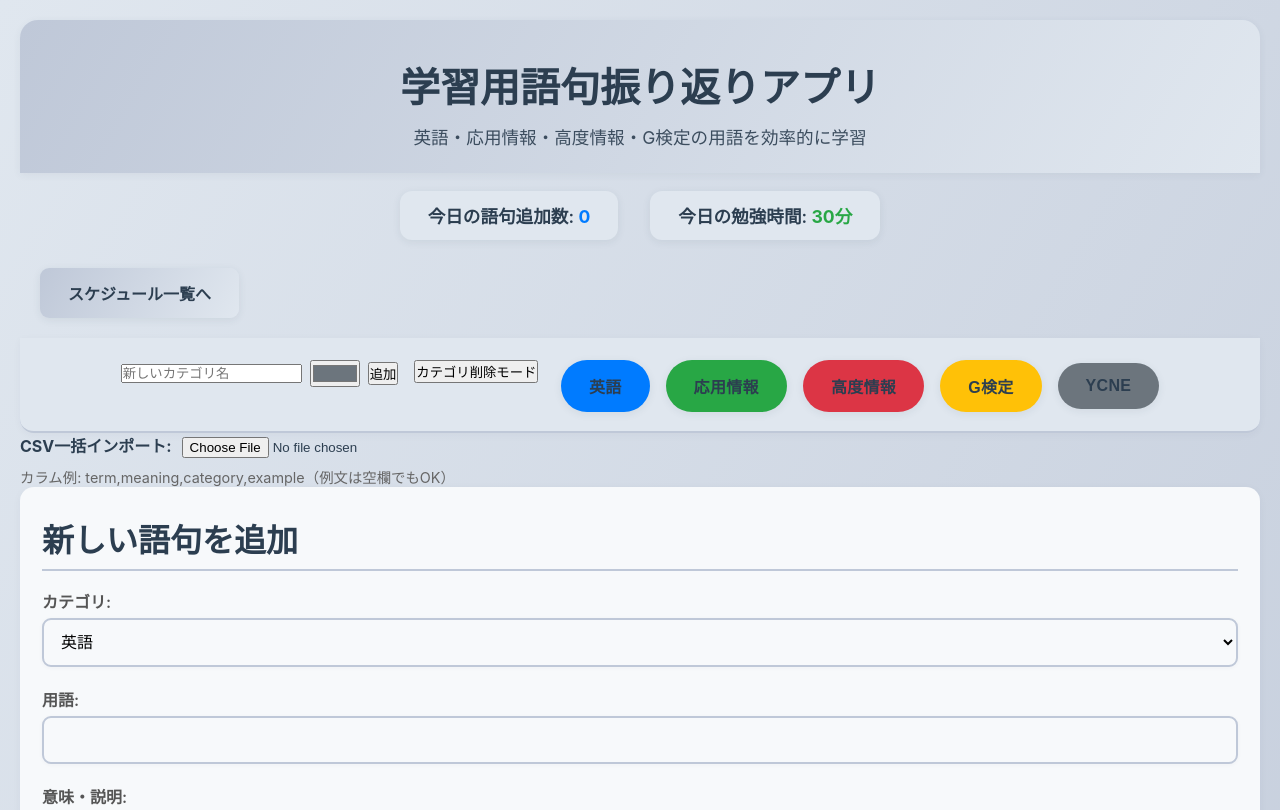
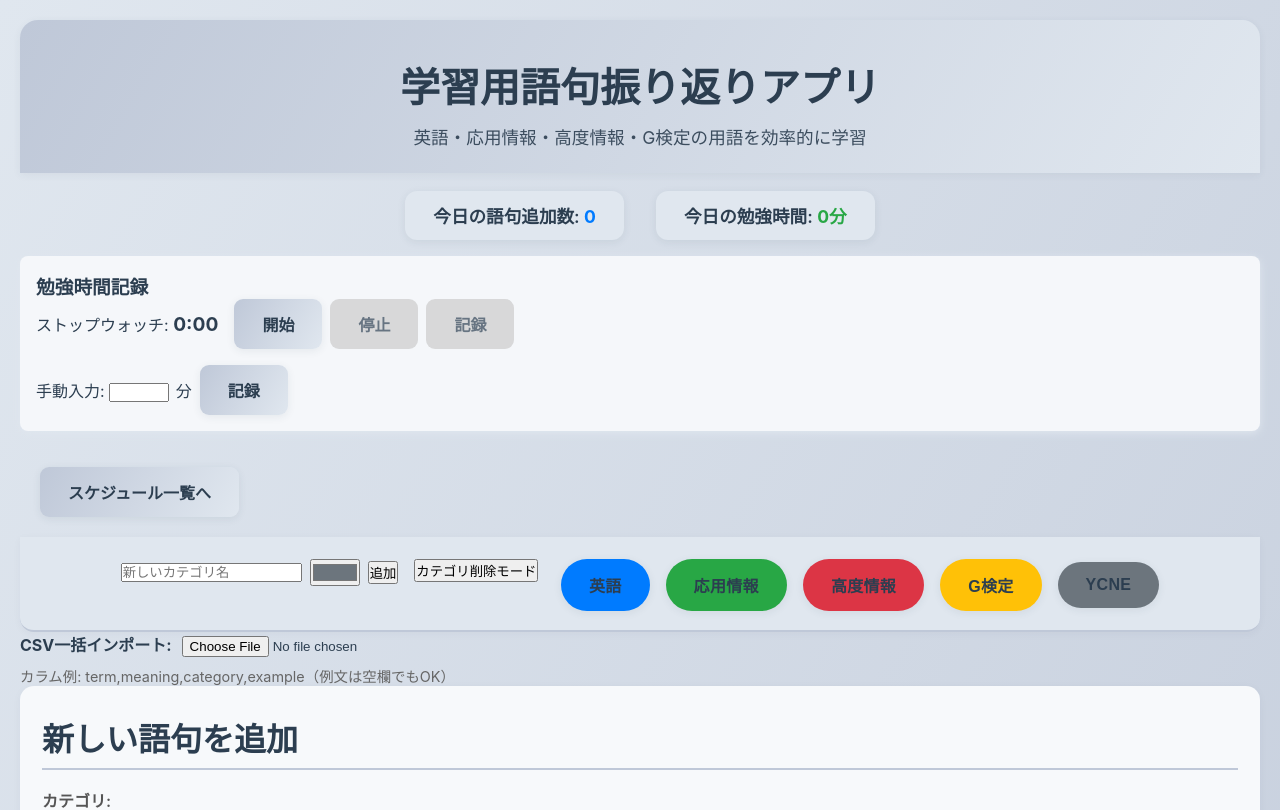
Before and after one commit to Yusei-Maekawa/NewWord, a React (Create React App) app: page / in a window 1280 px wide. Shown: the top 810 px of the page. Built offline with nearby package versions, Linux system fonts and the light colour scheme.

Commit message:
勉強記録方法追加(手入力＆ストップウォッチ)

```diff
--- a/src/App.tsx
+++ b/src/App.tsx
@@ -13,7 +13,8 @@ import SchedulePage from './components/SchedulePage';
 import EditTermModal from './components/EditTermModal';
 import Notification from './components/Notification';
 import { useTerms } from './hooks/useTerms';
-import { Term } from './types';
+import { Term, StudyLog } from './types';
+import StudyTimeInput from './components/StudyTimeInput';
 import './styles/App.css';
 
 const App: React.FC = () => {
@@ -23,6 +24,7 @@ const App: React.FC = () => {
   const [editTerm, setEditTerm] = useState<Term | null>(null);
   const [notification, setNotification] = useState<{ message: string; type: 'success' | 'error' } | null>(null);
   const [showSchedule, setShowSchedule] = useState(false);
+  const [studyLogs, setStudyLogs] = useState<StudyLog[]>([]);
 
   const handleAddTerm = (termData: Omit<Term, 'id' | 'createdAt'>) => {
     addTerm(termData);
@@ -48,8 +50,26 @@ const App: React.FC = () => {
   const today = format(new Date(), 'yyyy-MM-dd');
   // 今日の語句追加数
   const todayTerms = terms.filter(t => t.createdAt?.slice(0, 10) === today).length;
-  // 今日の勉強時間（ダミー: 例として30分固定）
-  const todayTime = 30; // 本来はstudyLogsから集計
+  // 今日の勉強時間（studyLogsから集計）
+  const todayTime = studyLogs.filter(log => log.date === today).reduce((sum, log) => sum + log.amount, 0);
+
+  // 勉強時間記録（ストップウォッチ・手動入力）
+  const handleRecordTime = (minutes: number) => {
+    // 例: カテゴリは現在選択中のもの、なければ'all'
+    const category = activeCategory === 'all' ? 'all' : activeCategory;
+    // 既存の同日・同カテゴリがあれば加算
+    setStudyLogs(prev => {
+      const idx = prev.findIndex(log => log.date === today && log.category === category);
+      if (idx !== -1) {
+        const updated = [...prev];
+        updated[idx] = { ...updated[idx], amount: updated[idx].amount + minutes };
+        return updated;
+      } else {
+        return [...prev, { date: today, category, amount: minutes }];
+      }
+    });
+    setNotification({ message: `勉強時間を${minutes}分記録しました！`, type: 'success' });
+  };
 
   return (
     <div className="app-container">
@@ -62,6 +82,7 @@ const App: React.FC = () => {
           今日の勉強時間: <span style={{ color: '#28a745', fontWeight: 700 }}>{todayTime}分</span>
         </div>
       </div>
+      <StudyTimeInput onRecord={handleRecordTime} />
       <button className="btn" style={{ margin: '20px' }} onClick={() => setShowSchedule(true)}>スケジュール一覧へ</button>
       {showSchedule ? (
         <SchedulePage terms={terms} onBack={() => setShowSchedule(false)} />
--- /dev/null
+++ b/src/components/StudyTimeInput.tsx
@@ -0,0 +1,74 @@
+import React, { useState, useRef } from 'react';
+
+interface StudyTimeInputProps {
+  onRecord: (minutes: number) => void;
+}
+
+const StudyTimeInput: React.FC<StudyTimeInputProps> = ({ onRecord }) => {
+  // ストップウォッチ用
+  const [isRunning, setIsRunning] = useState(false);
+  const [seconds, setSeconds] = useState(0);
+  const intervalRef = useRef<NodeJS.Timeout | null>(null);
+
+  // 手動入力用
+  const [manualMinutes, setManualMinutes] = useState('');
+
+  // ストップウォッチ開始
+  const handleStart = () => {
+    if (!isRunning) {
+      setIsRunning(true);
+      intervalRef.current = setInterval(() => {
+        setSeconds(prev => prev + 1);
+      }, 1000);
+    }
+  };
+
+  // ストップウォッチ停止
+  const handleStop = () => {
+    setIsRunning(false);
+    if (intervalRef.current) {
+      clearInterval(intervalRef.current);
+    }
+  };
+
+  // 記録（ストップウォッチ）
+  const handleRecord = () => {
+    const minutes = Math.floor(seconds / 60);
+    if (minutes > 0) {
+      onRecord(minutes);
+      setSeconds(0);
+      setIsRunning(false);
+      if (intervalRef.current) clearInterval(intervalRef.current);
+    }
+  };
+
+  // 手動記録
+  const handleManualRecord = () => {
+    const minutes = parseInt(manualMinutes, 10);
+    if (!isNaN(minutes) && minutes > 0) {
+      onRecord(minutes);
+      setManualMinutes('');
+    }
+  };
+
+  return (
+    <div style={{ margin: '1em 0', padding: '1em', background: '#f5f7fa', borderRadius: '8px', boxShadow: '0 2px 8px #e0e7ef' }}>
+      <h3>勉強時間記録</h3>
+      <div style={{ marginBottom: '1em' }}>
+        <span>ストップウォッチ: </span>
+        <span style={{ fontWeight: 'bold', fontSize: '1.2em' }}>{Math.floor(seconds / 60)}:{('0' + (seconds % 60)).slice(-2)}</span>
+        <button className="btn" onClick={handleStart} disabled={isRunning} style={{ marginLeft: '1em' }}>開始</button>
+        <button className="btn" onClick={handleStop} disabled={!isRunning} style={{ marginLeft: '0.5em' }}>停止</button>
+        <button className="btn" onClick={handleRecord} disabled={seconds < 60} style={{ marginLeft: '0.5em' }}>記録</button>
+      </div>
+      <div>
+        <span>手動入力: </span>
+        <input type="number" min="1" value={manualMinutes} onChange={e => setManualMinutes(e.target.value)} style={{ width: '60px', marginRight: '0.5em' }} />
+        <span>分</span>
+        <button className="btn" onClick={handleManualRecord} style={{ marginLeft: '0.5em' }}>記録</button>
+      </div>
+    </div>
+  );
+};
+
+export default StudyTimeInput;
```
